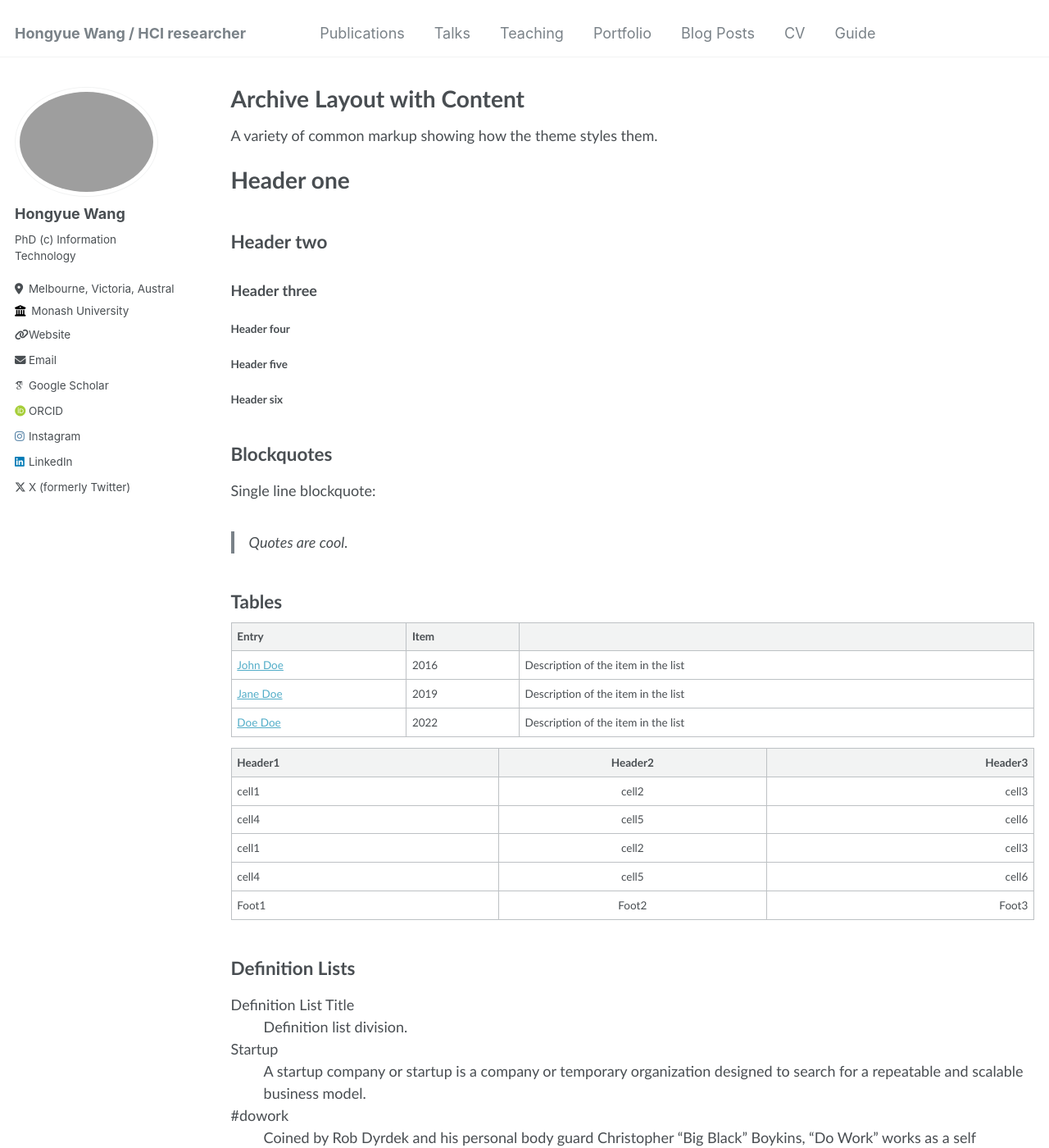
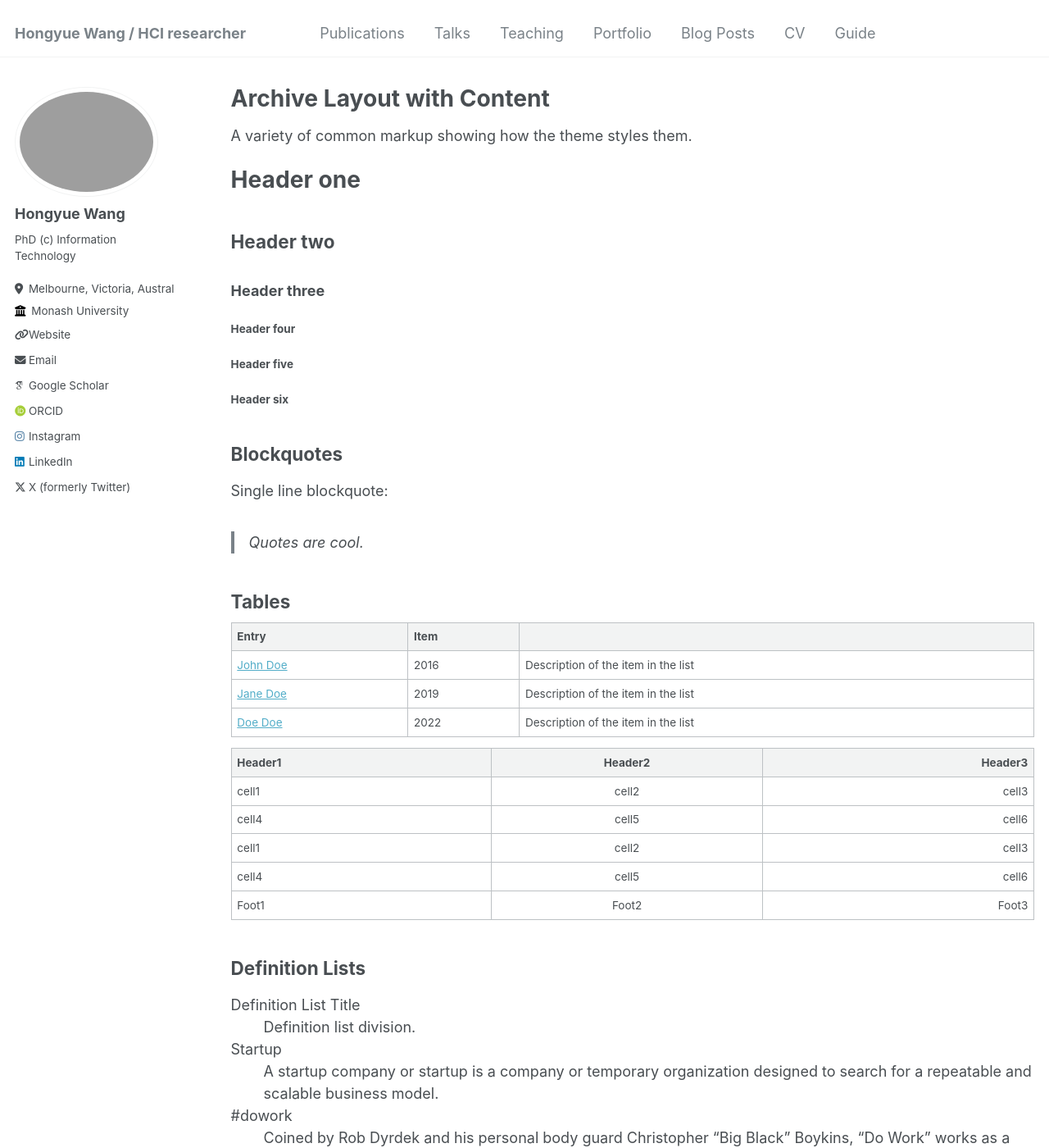
Before and after one commit to hongyue-howard-wang/hongyue-howard-wang.github.io, a Jekyll site: the page built from _pages/archive-layout-with-content.md, in a window 1280 px wide and 1400 px high. Shown: the whole window at 82% size. Built offline with Jekyll 4.4.1, drawn with Linux system fonts in a browser that asks for light colours; some web fonts are replaced.

Commit message:
Update _variables.scss

```diff
--- a/_sass/_variables.scss
+++ b/_sass/_variables.scss
@@ -13,7 +13,7 @@ $paragraph-indent           : false; // true, false (default)
 $indent-var                 : 1.3em;
 
 /* system typefaces */
-$serif                      : Georgia, Times, serif;
+$serif                      : Trebuchet MS, Georgia, Times, serif;
 $sans-serif                 : -apple-system, ".SFNSText-Regular", "San Francisco", "Roboto", "Segoe UI", "Helvetica Neue", "Lucida Grande", Arial, sans-serif;
 $monospace                  : Monaco, Consolas, "Lucida Console", monospace;
 
@@ -28,9 +28,9 @@ $bodoni                     : "Bodoni MT", serif;
 $calisto                    : "Calisto MT", serif;
 $garamond                   : Garamond, serif;
 
-$global-font-family         : 'Trebuchet MS', sans-serif;
-$header-font-family         : 'Trebuchet MS', sans-serif;
-$caption-font-family        : 'Trebuchet MS', serif;
+$global-font-family         : $sans-serif;
+$header-font-family         : $sans-serif;
+$caption-font-family        : $serif;
 
 /* type scale */
 $type-size-1                : 2.441em;  // ~39.056px
```
